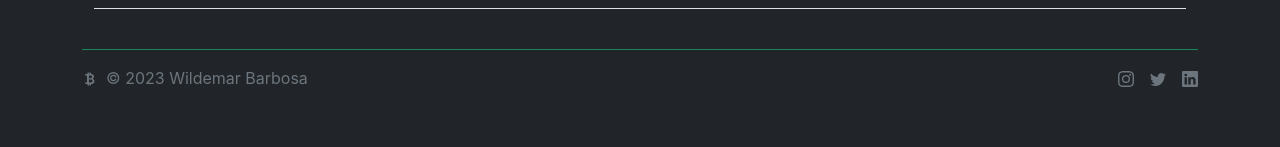
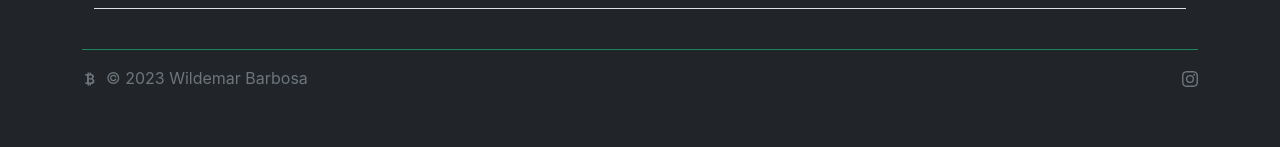
Before and after one commit to demaroto/balancecrypto, a React (Create React App) app: page /fiis in a window 1280 px wide. Shown: the part 153-300 px from the top of the page. Built offline with nearby package versions, Linux system fonts and the light colour scheme.

Commit message:
feat: add instagram balancecrypto

```diff
--- a/src/components/Footer.Component.js
+++ b/src/components/Footer.Component.js
@@ -17,21 +17,10 @@ const FooterComponent = () => {
 
             <ul className="nav col-md-4 justify-content-end list-unstyled d-flex">
             <li className="ms-3">
-                <Link className="text-muted" to={'https://www.instagram.com/wildemar.barbosa'} target='blank'>
+                <Link className="text-muted" to={'https://www.instagram.com/balancecrypto2024'} target='blank'>
                     <Instagram />
                 </Link>
             </li>
-            <li className="ms-3">
-                <Link className="text-muted" to={'https://twitter.com'} target='blank'>
-                    <Twitter />
-                </Link>
-            </li>
-            <li className="ms-3">
-                <Link className="text-muted" to={'https://www.linkedin.com/in/wildemar-barbosa/'} target='blank'>
-                    <Linkedin />
-                </Link>
-            </li>
-
             </ul>
         </footer>
         </>
--- a/src/pages/ea-experts/index.js
+++ b/src/pages/ea-experts/index.js
@@ -4,6 +4,7 @@ import LinkListComponent from '../../components/LinkList.Component';
 import FooterComponent from '../../components/Footer.Component';
 import { Link } from 'react-router-dom';
 import { PlayBtn } from 'react-bootstrap-icons';
+import AnunciosGoogleComponent from '../../components/AnunciosGoogle.Component';
 
 const Index = () => {
     const theme = useSelector((state) => state.theme.value)
@@ -48,7 +49,8 @@ const Index = () => {
                         <img className="img-fluid mt-5" src='/operation.jpg' alt="Print of Charts 2" />
                     </div>
                 </div>
-
+                <AnunciosGoogleComponent />
+                <FooterComponent />
              </main>
         </div>
     );
```
